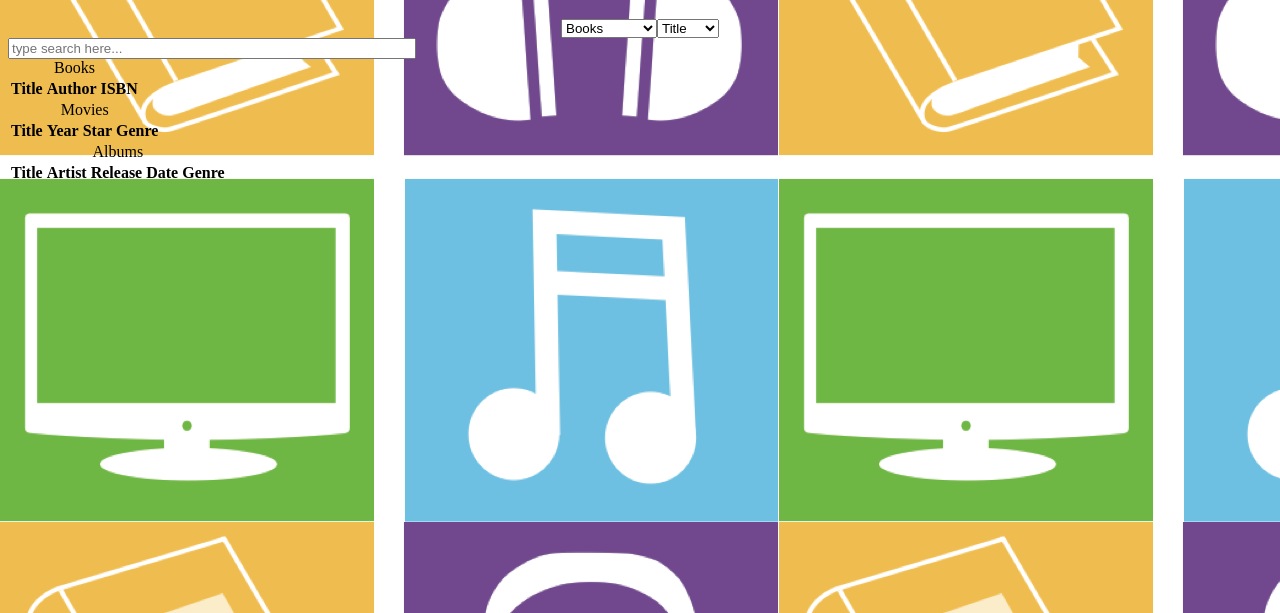
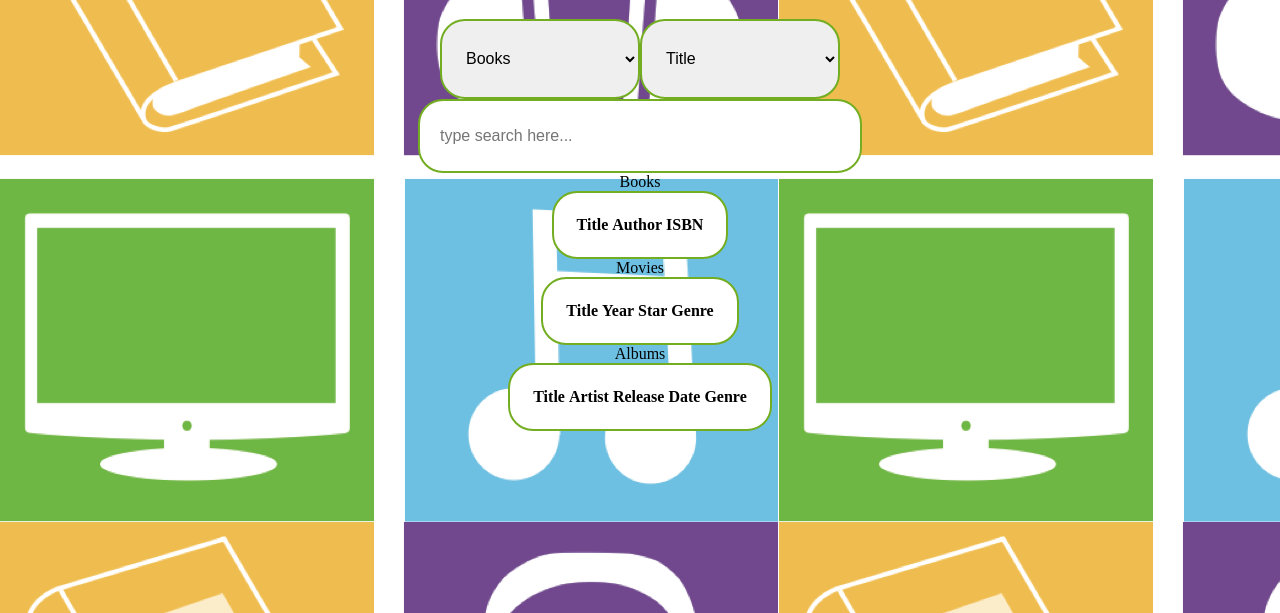
Before and after one commit to matthewkayin/cs665, a website: page index.html in a window 1280 px wide. Shown: the part 187-800 px from the top of the page. Drawn offline with Linux system fonts and the light colour scheme.

Commit message:
updated cosmetics

```diff
--- a/index.css
+++ b/index.css
@@ -29,18 +29,6 @@ h1{
 	display: block;
 	text-align: center;
 }
-#test-output{
-    display: block;
-    text-align: center;
-}
-
-button{
-    width: 300px;
-    height: 100px;
-    font-size: 50px;
-    color: white;
-    background-color: green;
-}
 
 .search{
     display: flex;
@@ -49,19 +37,30 @@ button{
 }
 
 
-#option1, #option2{
-    width: 150px;
-}
-
-.resultsbox{
-    display: flex;
-    align-items: center;
-    justify-content: center;
+#searchFor, #searchBy{
+    width: 200px;
+    height: 80px;
+    font-size: 16px;
+    border-radius: 25px;
+    border: 2px solid #73AD21;
+    padding: 20px;
 }
 
 input[type=text]
 {
     width: 400px;
-    height: 15px;
+    height: 30px;
     line-height: 15px;
+    font-size: 16px;
+    border-radius: 25px;
+    border: 2px solid #73AD21;
+    padding: 20px;
 }
+
+#books, #movies, #albums{
+    border-radius: 25px;
+    border: 2px solid #73AD21;
+    padding: 20px;
+    font-size: 16px;
+    background-color: white;
+}
--- a/index.html
+++ b/index.html
@@ -27,6 +27,7 @@
                 </select>
             </div>
 
+        <center>
         <div class="searchBox">
             <input type="text" id="results" placeholder="type search here..." oninput="testBooks()">
             <table id="books">
@@ -63,5 +64,6 @@
             </table>
 
         </div>
+    </center>
     </body>
 </html>
```
